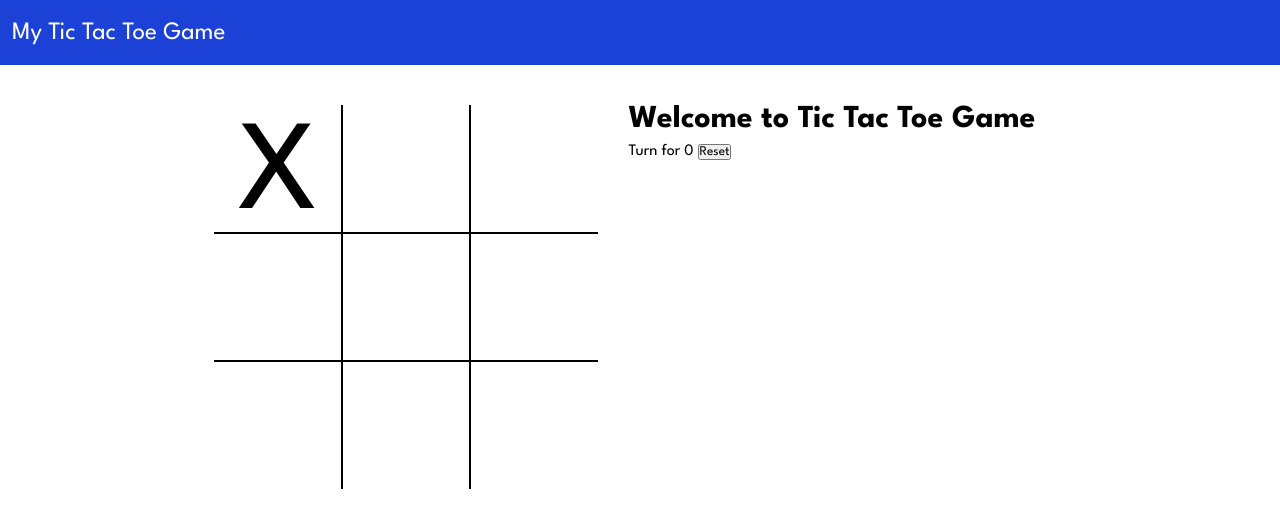
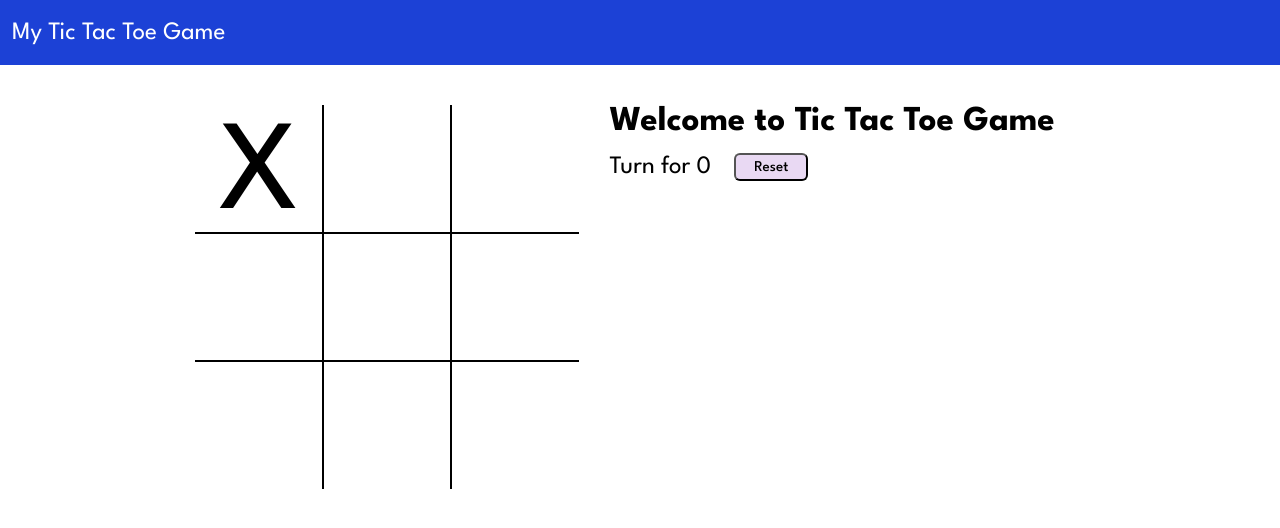
Before and after one commit to rohitanchal/Tic-Tac-Toe, a plain HTML site: page index.html in a window 1280 px wide. Both pictures are taken after a click on the element 278 px from the left and 169 px from the top of the page. Drawn offline with Linux system fonts and the light colour scheme.

Commit message:
game status styling done

```diff
--- a/index.html
+++ b/index.html
@@ -29,8 +29,10 @@
         <div class="gameInfo">
             <h1>Welcome to Tic Tac Toe Game</h1>
             <div>
-                <span class="info">Turn for X</span>
-                <button id="reset">Reset</button>
+                <div class="gamestatus">
+                    <span class="info">Turn for X</span>
+                    <button id="reset">Reset</button>
+                </div>
                 <div class="imgbox">
                     <img src="excited.gif" alt="">
                 </div>
--- a/script.js
+++ b/script.js
@@ -3,7 +3,7 @@ let music = new Audio("music.mp3")
 let audioturn = new Audio("ting.mp3")
 let gameover = new Audio("gameover.mp3")
 let turn = "X";
-// let isgameover = false
+let isgameover = false
 
 // Function to change the turn
 const changeTurn = () => {
@@ -26,13 +26,15 @@ const checkWin = () => {
     ]
     wins.forEach(e => {
         if ((boxtexts[e[0]].innerText === boxtexts[e[1]].innerText) && (boxtexts[e[2]].innerText === boxtexts[e[1]].innerText) && (boxtexts[e[0]].innerText !== "")) {
-            document.querySelector('.info').innerText = boxtexts[e[0]].innerText + "won"
+            document.querySelector('.info').innerText = boxtexts[e[0]].innerText + "  won"
+            isgameover = true
+            document.querySelector('.imgbox').getElementsByTagName('img')[0].style.width = "200px";
         }
     })
 }
 
 // Game Logics Start
-
+// music.play();
 let boxes = document.getElementsByClassName("box");
 Array.from(boxes).forEach(element => {
     let boxtext = element.querySelector('.boxtext');
@@ -42,7 +44,9 @@ Array.from(boxes).forEach(element => {
             turn = changeTurn();
             audioturn.play();
             checkWin();
-            document.getElementsByClassName("info")[0].innerText = "Turn for " + turn;
+            if (!isgameover) {
+                document.getElementsByClassName("info")[0].innerText = "Turn for " + turn;
+            }
         }
     })
 })
--- a/style.css
+++ b/style.css
@@ -50,17 +50,28 @@ nav ul {
     ;
 }
 
+.gamestatus {
+    display: flex;
+    align-items: center;
+}
+
+.info {
+    font-size: 25px;
+}
+
 .gameInfo {
     padding: 0 30px;
     font-family: 'League Spartan', sans-serif;
 }
 
 .gameInfo h1 {
-    margin-bottom: 10px;
+    font-size: 35px;
+    margin-bottom: 15px;
 }
 
-.imgbox {
-    display: none;
+.imgbox img {
+    width: 0;
+    transition: width 1s ease-in-out;
 }
 
 .br-0 {
@@ -78,3 +89,16 @@ nav ul {
 .bb-0 {
     border-bottom: 0;
 }
+
+#reset {
+    font-family: 'League Spartan';
+    cursor: pointer;
+    background-color: #e9d9f3;
+    /* border-style: none; */
+    margin: 0 23px;
+    padding: 5px 18px 5px 18px;
+    border-radius: 6px;
+    font-size: 15px;
+    font-weight: 500;
+    /* border: 1px solid #1c41d6; */
+}
```
